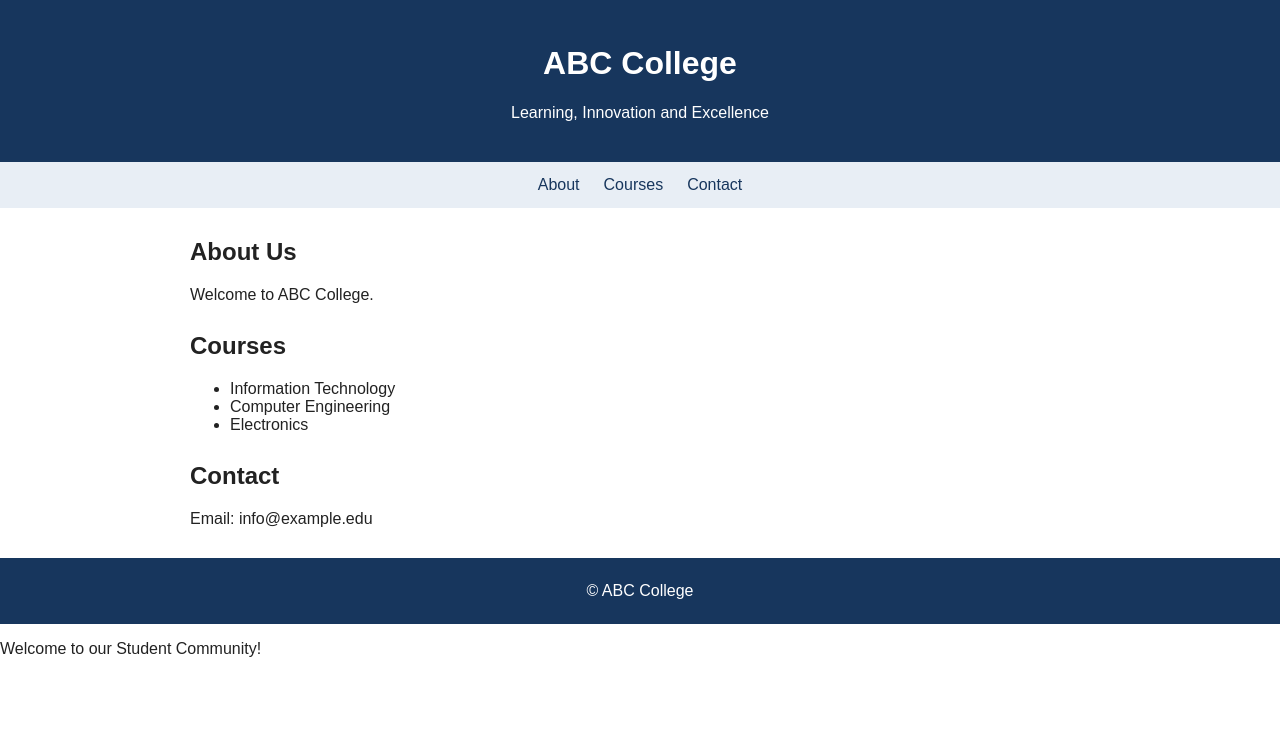
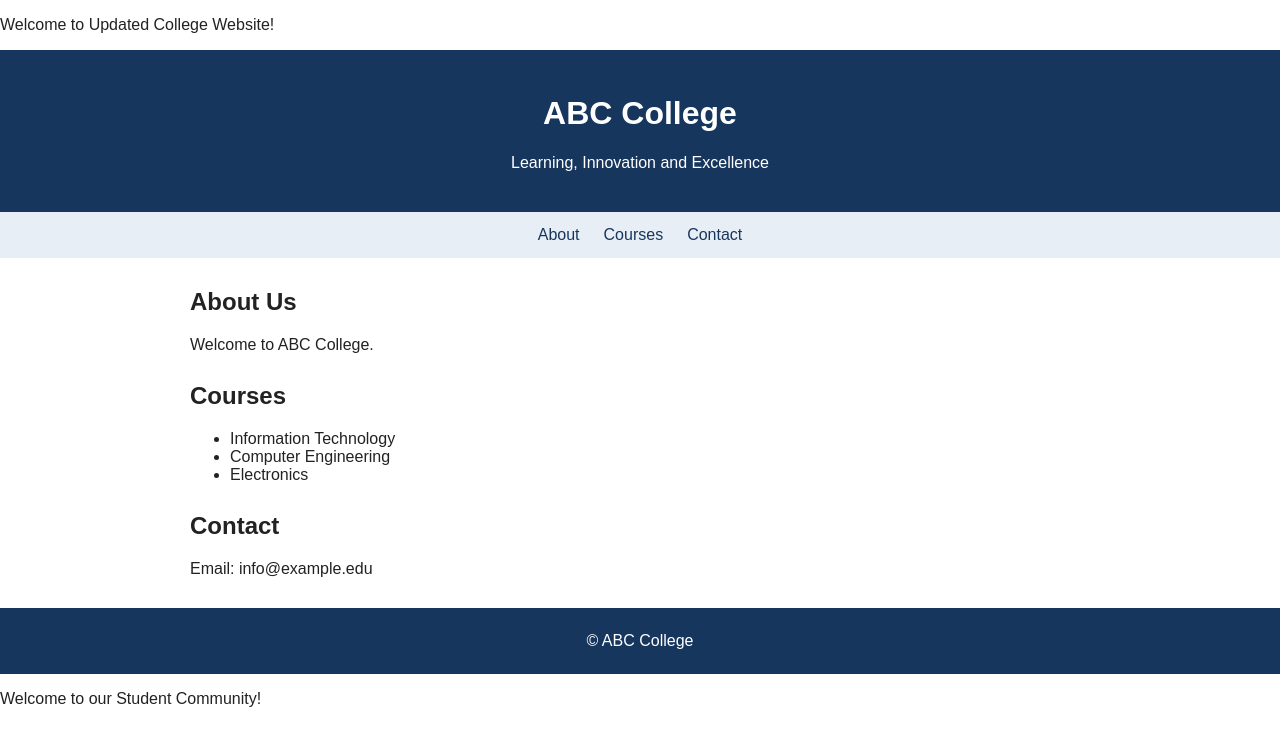
Before and after one commit to 2025samairakapoor-sudo/CollegeWebsite, a plain HTML site: page index.html in a window 1280 px wide. Drawn offline with Linux system fonts and the light colour scheme.

Commit message:
Updated cloned project

```diff
--- a/index.html
+++ b/index.html
@@ -2,6 +2,7 @@
 <html lang="en">
 <head><meta charset="UTF-8"><meta name="viewport" content="width=device-width, initial-scale=1">
 <title>College Website</title><link rel="stylesheet" href="style.css"></head>
+<p>Welcome to Updated College Website!</p>
 <body><header><h1>ABC College</h1><p>Learning, Innovation and Excellence</p></header>
 <nav><a href="#about">About</a><a href="#courses">Courses</a><a href="#contact">Contact</a></nav>
 <main><section id="about"><h2>About Us</h2><p>Welcome to ABC College.</p></section>
```
Also changed, not shown: contact.txt (added).
